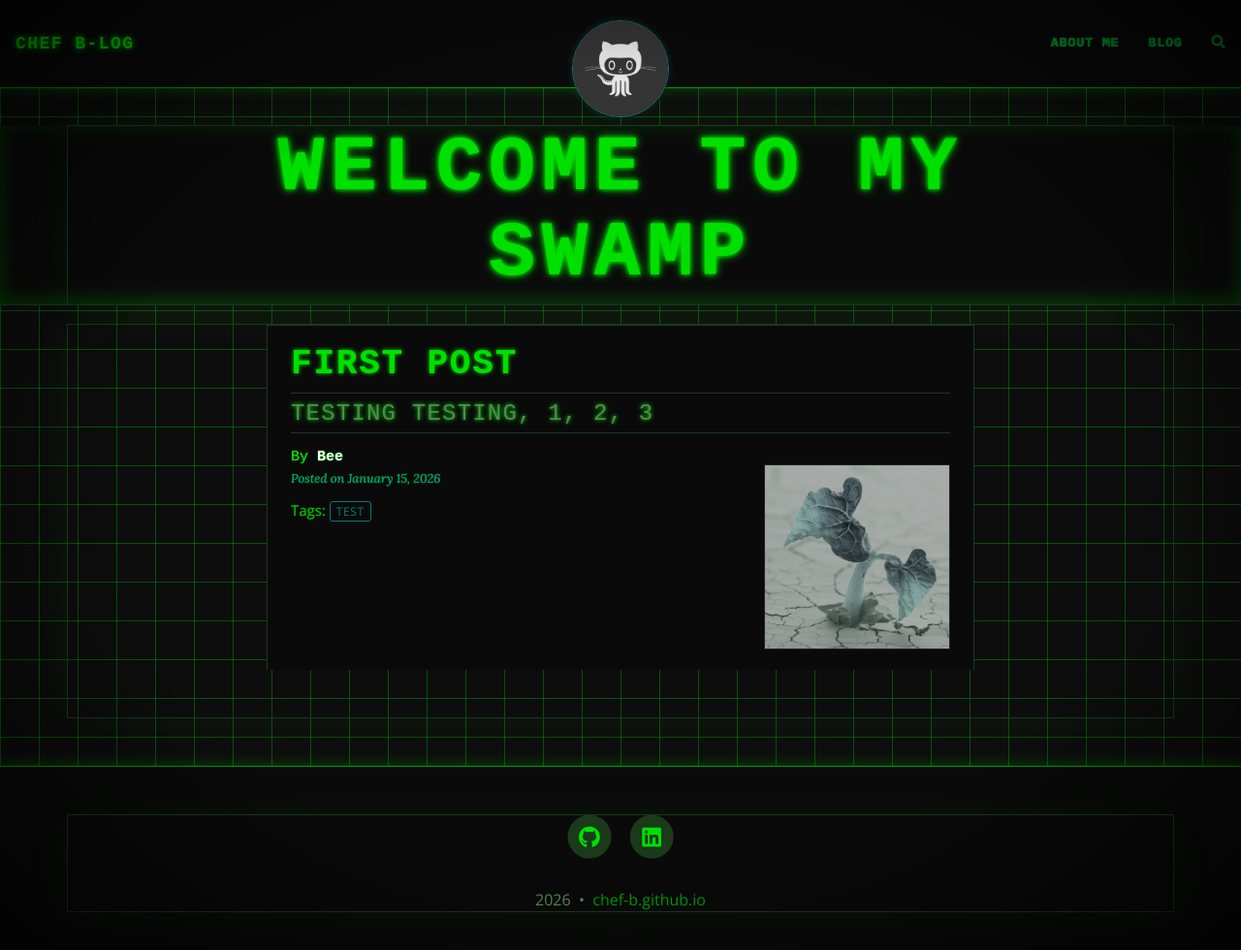
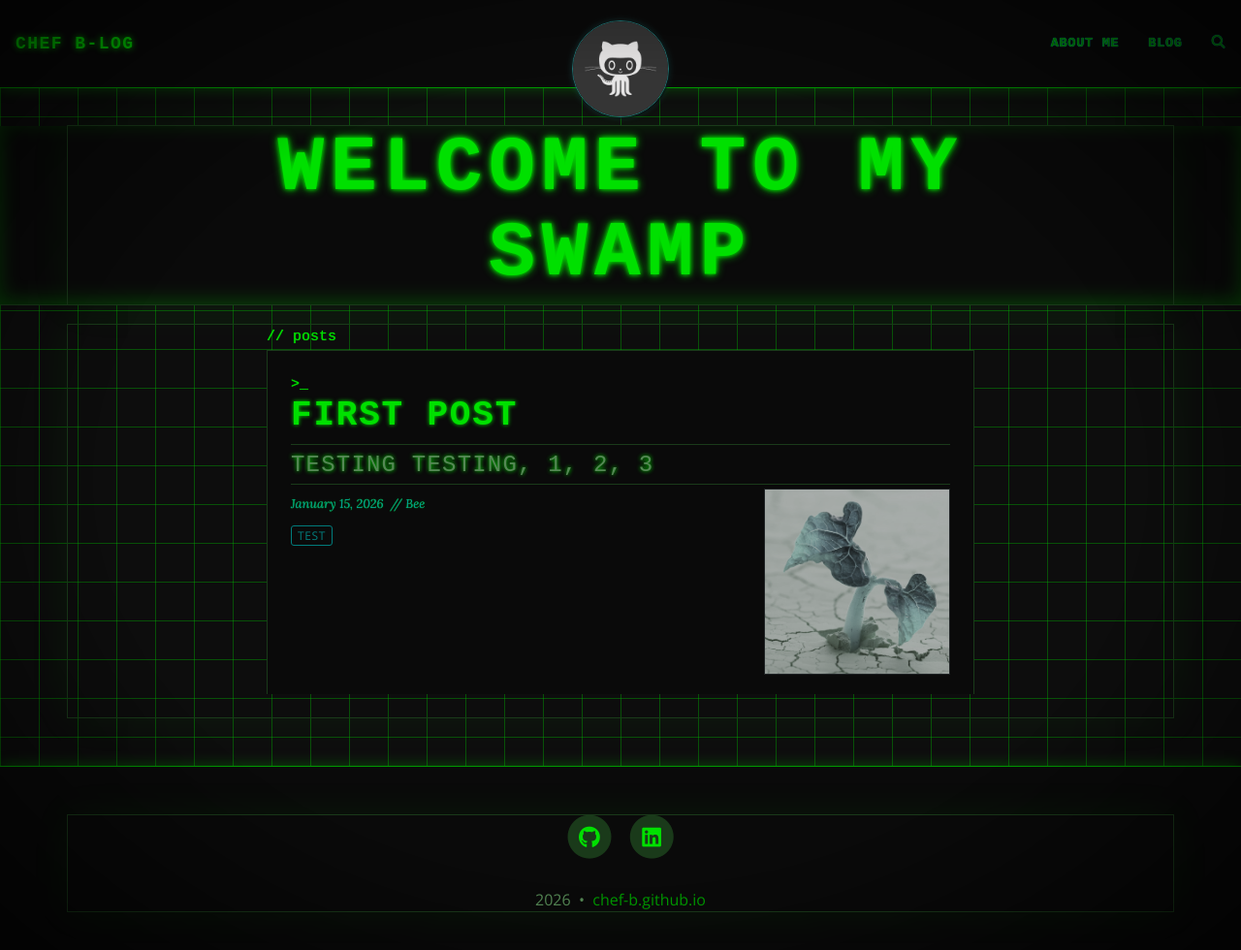
Before and after one commit to chef-b/chef-b.github.io, a Jekyll site: the page built from index.html, in a window 1280 px wide and 990 px high. Shown: the top 980 px of the window at 97% size. Built offline with Jekyll 4.4.1, drawn with Linux system fonts in a browser that asks for light colours; the list of posts is cut into pages by our own code; comment, search, counter and statistics services are not loaded.

Commit message:
Update home.html
Update home.html: retro prompt, section header, cleaned up author/date display, fixed duplicate thumbnail

```diff
--- a/_layouts/home.html
+++ b/_layouts/home.html
@@ -1,8 +1,9 @@
 ---
 layout: page
 ---
+{{ content }}
 
-{{ content }}
+<div class="retro-section-header">// posts</div>
 
 {% assign posts = paginator.posts | default: site.posts %}
 
@@ -26,32 +27,21 @@ layout: page
       {% endcapture %}
       {% assign thumbnail=thumbnail | strip %}
 
-      {% if site.feed_show_excerpt == false %}
-      {% if thumbnail != "" %}
-      <div class="post-image post-image-normal">
-        <a href="{{ post.url | absolute_url }}" aria-label="Thumbnail">
-          <img src="{{ thumbnail | absolute_url }}" alt="Post thumbnail">
-        </a>
-      </div>
-      {% endif %}
-      {% endif %}
+      <span class="retro-prompt">&gt;_</span>
 
       <a href="{{ post.url | absolute_url }}">
         <h2 class="post-title">{{ post.title | strip_html }}</h2>
-
         {% if post.subtitle %}
-          <h3 class="post-subtitle">
-          {{ post.subtitle | strip_html }}
-          </h3>
+          <h3 class="post-subtitle">{{ post.subtitle | strip_html }}</h3>
         {% endif %}
       </a>
 
-      {% if post.author %}
-        <span>By <strong>{{ post.author | strip_html }}</strong></span>
-      {% endif %}
       <p class="post-meta">
         {% assign date_format = site.date_format | default: "%B %-d, %Y" %}
-        Posted on {{ post.date | date: date_format }}
+        <span class="post-date">{{ post.date | date: date_format }}</span>
+        {% if post.author %}
+          <span class="post-author">&nbsp;// {{ post.author | strip_html }}</span>
+        {% endif %}
       </p>
 
       {% if thumbnail != "" %}
@@ -70,7 +60,6 @@ layout: page
         </a>
       </div>
       {% endif %}
-
       <div class="post-entry">
         {% assign excerpt_length = site.excerpt_length | default: 50 %}
         {{ post.excerpt | strip_html | truncatewords: excerpt_length }}
@@ -83,8 +72,6 @@ layout: page
 
       {% if site.feed_show_tags != false and post.tags.size > 0 %}
       <div class="blog-tags">
-        <span>Tags:</span>
-        <!-- role="list" needed so that `list-style: none` in Safari doesn't remove the list semantics -->
         <ul class="d-inline list-inline" role="list">
           {% for tag in post.tags %}
           <li class="list-inline-item">
```
